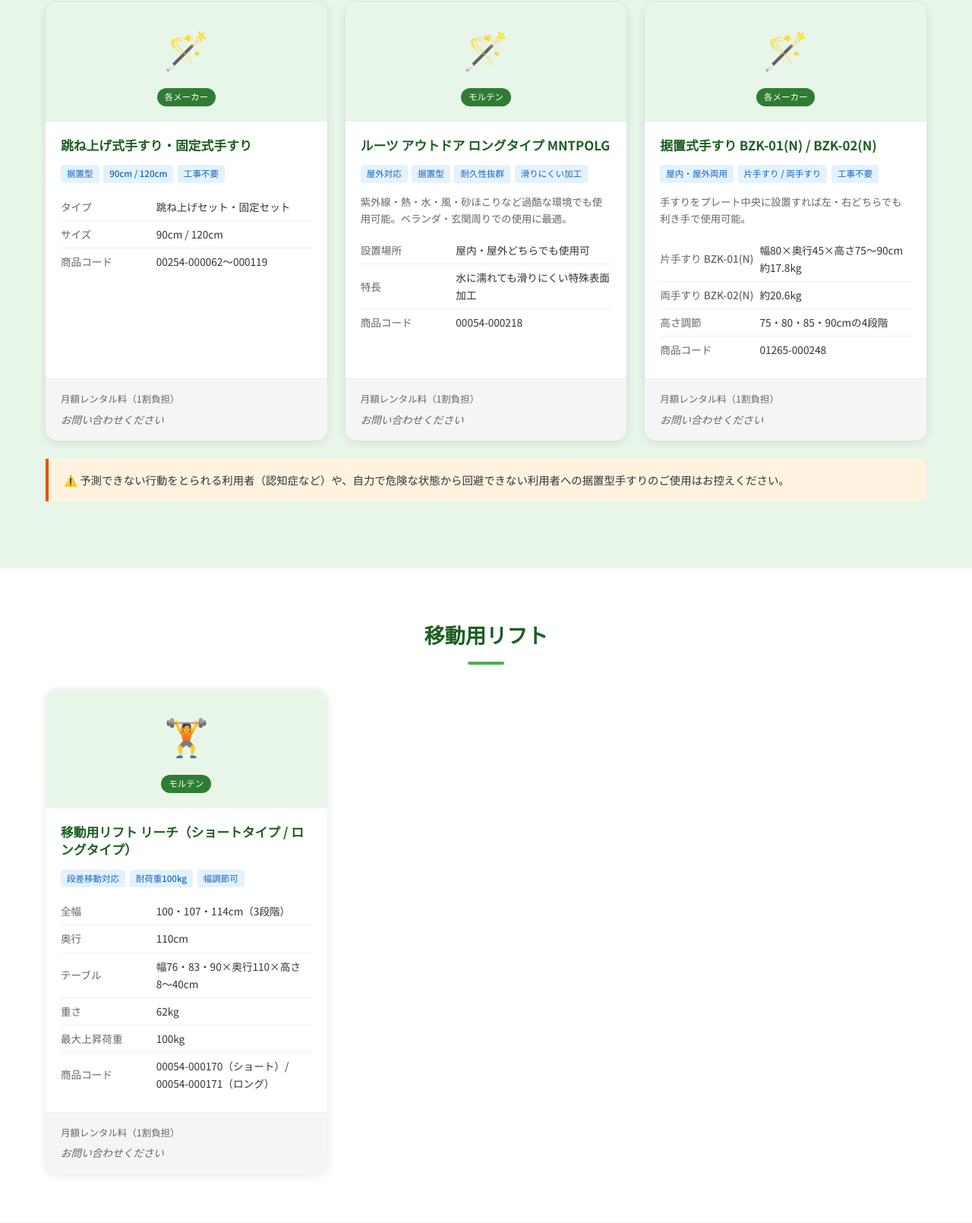
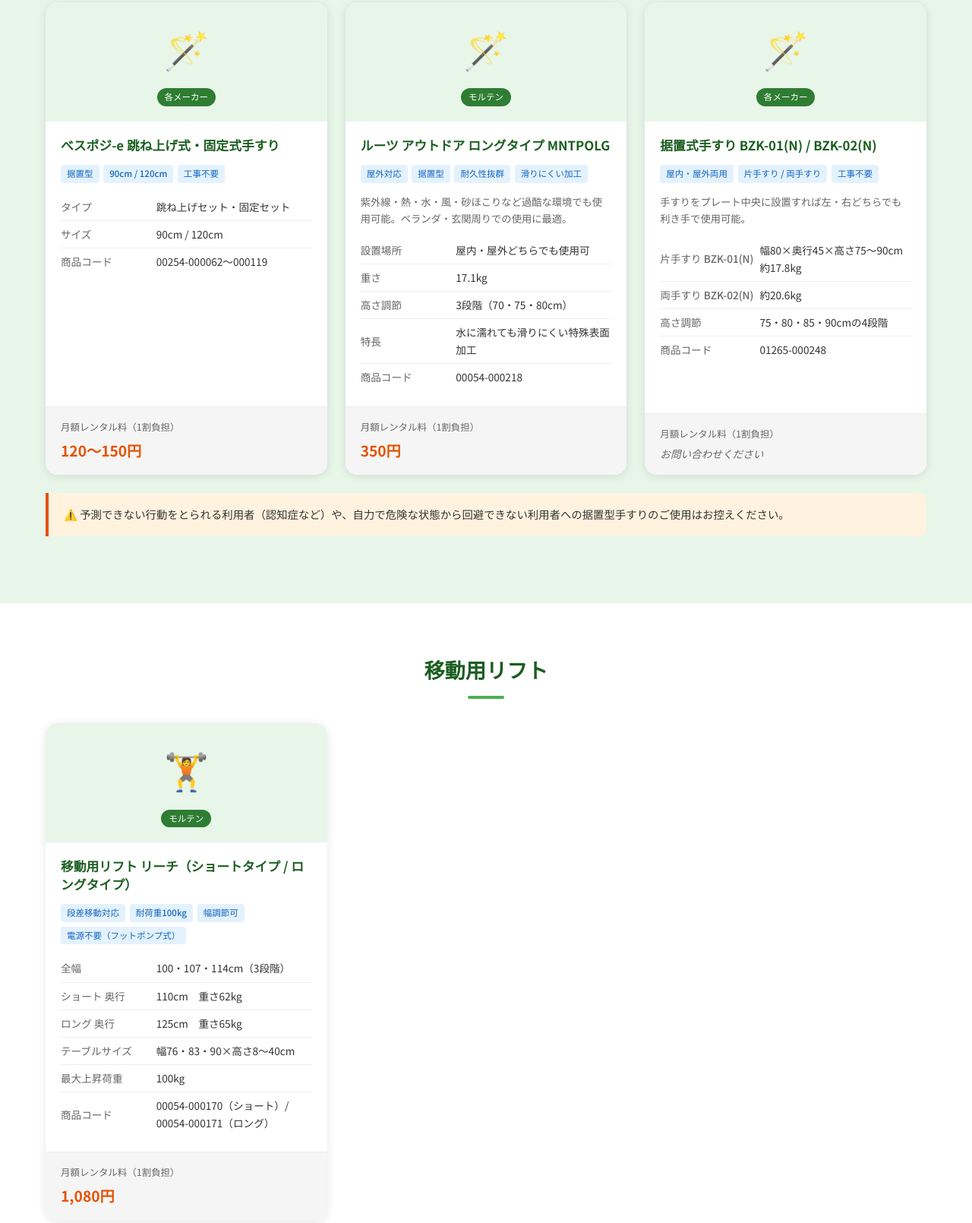
Before and after one commit to kt-group1165/assistive_products_catalog, a plain HTML site: page pages/walking.html in a window 1280 px wide. Shown: the part 1311-2921 px from the top of the page at 76% size. Drawn offline with Linux system fonts and the light colour scheme.

Commit message:
PDFカタログから価格データを抽出してwebページを更新
車椅子・歩行補助ページの「お問い合わせください」表示を実際の月額レンタル料に更新:
- 車椅子: NEXT-50B(650円), CRT-8(620円), マイチルトMH-CR2L(1,028円), マイクッションCK-398(100円)
- 歩行補助: 据置型手すり(120〜150円), ルーツアウトドアMNTPOLG(350円), 移動用リフトリーチ(1,080円)

Co-Authored-By: Claude Sonnet 4.6 <noreply@anthropic.com>

```diff
--- a/pages/walking.html
+++ b/pages/walking.html
@@ -88,7 +88,7 @@
         <span class="product-maker">各メーカー</span>
       </div>
       <div class="product-card-body">
-        <h3>跳ね上げ式手すり・固定式手すり</h3>
+        <h3>べスポジ-e 跳ね上げ式・固定式手すり</h3>
         <div class="product-features">
           <span class="feature-tag">据置型</span>
           <span class="feature-tag">90cm / 120cm</span>
@@ -102,7 +102,7 @@
       </div>
       <div class="product-card-footer">
         <div class="price-label">月額レンタル料（1割負担）</div>
-        <div class="price-row"><span class="price-tbd">お問い合わせください</span></div>
+        <div class="price-row"><span class="price-main">120〜150円</span></div>
       </div>
     </div>
 
@@ -122,13 +122,15 @@
         <p style="font-size:.83rem;color:var(--gray);margin-bottom:10px;">紫外線・熱・水・風・砂ほこりなど過酷な環境でも使用可能。ベランダ・玄関周りでの使用に最適。</p>
         <table class="spec-table">
           <tr><th>設置場所</th><td>屋内・屋外どちらでも使用可</td></tr>
+          <tr><th>重さ</th><td>17.1kg</td></tr>
+          <tr><th>高さ調節</th><td>3段階（70・75・80cm）</td></tr>
           <tr><th>特長</th><td>水に濡れても滑りにくい特殊表面加工</td></tr>
           <tr><th>商品コード</th><td>00054-000218</td></tr>
         </table>
       </div>
       <div class="product-card-footer">
         <div class="price-label">月額レンタル料（1割負担）</div>
-        <div class="price-row"><span class="price-tbd">お問い合わせください</span></div>
+        <div class="price-row"><span class="price-main">350円</span></div>
       </div>
     </div>
 
@@ -184,19 +186,20 @@
           <span class="feature-tag">段差移動対応</span>
           <span class="feature-tag">耐荷重100kg</span>
           <span class="feature-tag">幅調節可</span>
+          <span class="feature-tag">電源不要（フットポンプ式）</span>
         </div>
         <table class="spec-table">
           <tr><th>全幅</th><td>100・107・114cm（3段階）</td></tr>
-          <tr><th>奥行</th><td>110cm</td></tr>
-          <tr><th>テーブル</th><td>幅76・83・90×奥行110×高さ8〜40cm</td></tr>
-          <tr><th>重さ</th><td>62kg</td></tr>
+          <tr><th>ショート 奥行</th><td>110cm　重さ62kg</td></tr>
+          <tr><th>ロング 奥行</th><td>125cm　重さ65kg</td></tr>
+          <tr><th>テーブルサイズ</th><td>幅76・83・90×高さ8〜40cm</td></tr>
           <tr><th>最大上昇荷重</th><td>100kg</td></tr>
           <tr><th>商品コード</th><td>00054-000170（ショート）/ 00054-000171（ロング）</td></tr>
         </table>
       </div>
       <div class="product-card-footer">
         <div class="price-label">月額レンタル料（1割負担）</div>
-        <div class="price-row"><span class="price-tbd">お問い合わせください</span></div>
+        <div class="price-row"><span class="price-main">1,080円</span></div>
       </div>
     </div>
 
```
Also changed, not shown: pages/wheelchair.html (+8 -6 lines).
